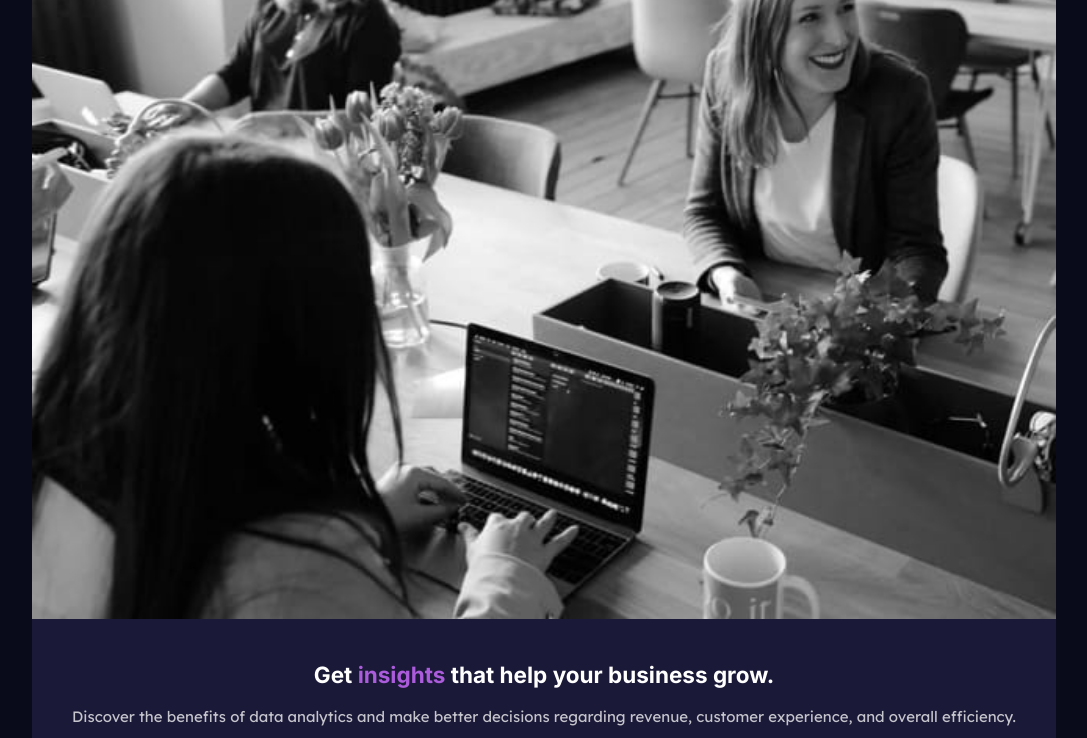
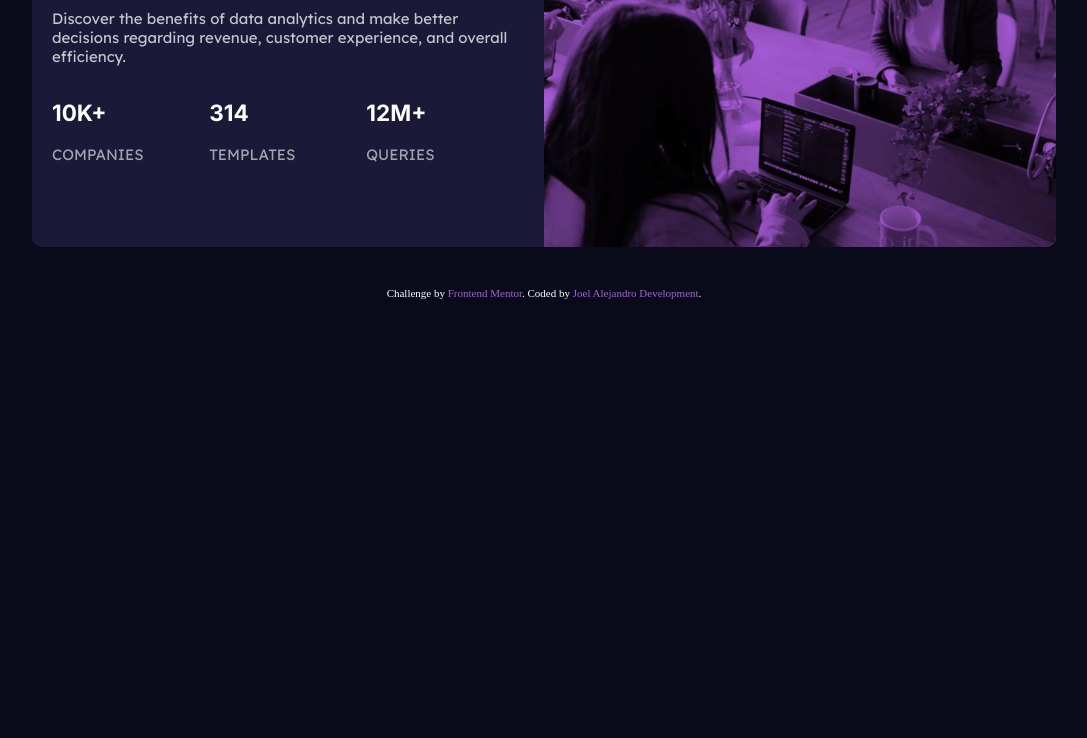
Before and after one commit to JoelAlejandroDevelopment/stats-preview-card-component-main, a plain HTML site: page index.html in a window 1280 px wide. Shown: the part 183-921 px from the top of the page, without its empty margins (96-1183 px from the left). After the commit the page ends 800 px from the top, so only its background shows below. Drawn offline with Linux system fonts and the light colour scheme.

Commit message:
fin de la practica

```diff
--- a/index.html
+++ b/index.html
@@ -17,11 +17,11 @@
 <body>
 
   <section class="card">
-    <header class="header-img">
-      <img src="images/image-header-mobile.jpg" alt="">
+    <header class="header-img item-card">
+      <img src="images/image-header-mobile.jpg" alt="fondo">
     </header>
-    <main class="main">
-      <h2 class="text-white title-2">
+    <main class="main item-card">
+      <h2 class="text-white title-2 main-title">
         Get <strong>insights</strong> that help your business grow.
       </h2>
       <p class="text-transparent-1 paragraph">
@@ -45,8 +45,6 @@
           <p class="text-transparent-2 paragraph">QUERIES</p>
         </div>
       </div>
-
-    </main>
   </section>
 
   <div class="attribution">
--- a/style.css
+++ b/style.css
@@ -27,12 +27,22 @@ body
   margin-top: 50px;
   border-radius: 10px;
   margin-bottom: 40px;
+
+  display: grid;
+}
+
+.header-img
+{
+  background-color: hsl(277, 64%, 61%);
+  border-radius: 10px 10px 0 0;
 }
 
 img
 {
+  height: 100%;
   width: 100%;
   border-radius: 10px 10px 0 0;
+  mix-blend-mode: multiply;
 }
 
 .main
@@ -51,10 +61,55 @@ strong
   font-weight: 700;
 }
 
+@media screen and (min-width: 800px) {
+  .title-2.main-title
+  {
+    font-size: 30px;
+  }
+}
+
 .dates-container
 {
   display: grid;
-  grid-template-rows: 33.3% 33.3% 33.3%;
+}
+
+@media screen and (max-width: 480px) {
+  .dates-container
+  {
+    display: grid;
+    grid-template-rows: 33.3% 33.3% 33.3%;
+  }
+}
+
+@media screen and (min-width: 800px) {
+  .dates-container
+  {
+    display: grid;
+    grid-template-columns: 33.3% 33.3% 33.3%;
+  }
+
+  .card
+  {
+    grid-template-columns: 50% 50%;
+  }
+
+  .header-img
+  {
+    border-radius: 0 10px 10px 0;
+  }
+  img
+  {
+    grid-row: 1/2;
+    grid-column: 2/3;
+
+    border-radius: 0 10px 10px 0;
+  }
+
+  .item-card.main
+  {
+    grid-row: 1/2;
+    grid-column: 1/2;
+  }
 }
 
 .paragraph
@@ -75,7 +130,16 @@ strong
   text-align: center;
 }
 
+@media screen and (min-width: 800px){
+  .paragraph,
+  .title-2
+  {
+    text-align: left;
+  }
+}
+
 /* -------------------------------
  */
 .attribution { font-size: 11px; text-align: center; }
-.attribution a { color: hsl(277, 64%, 61%); }
+.attribution a { color: hsl(277, 64%, 61%); text-decoration: none;}
+.attribution a:hover { color: hsl(277, 64%, 61%); text-shadow: 0 0 10px hsl(277, 64%, 61%); text-decoration: none;}
```
